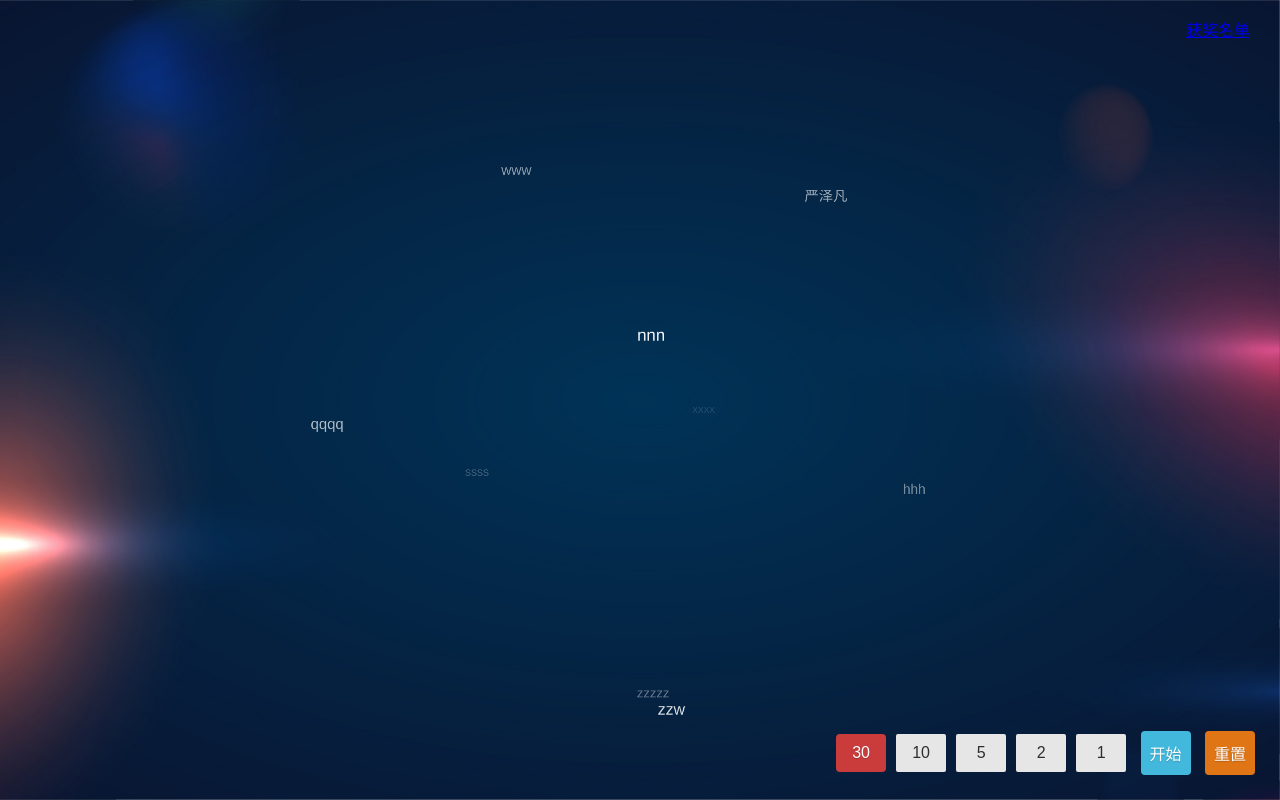
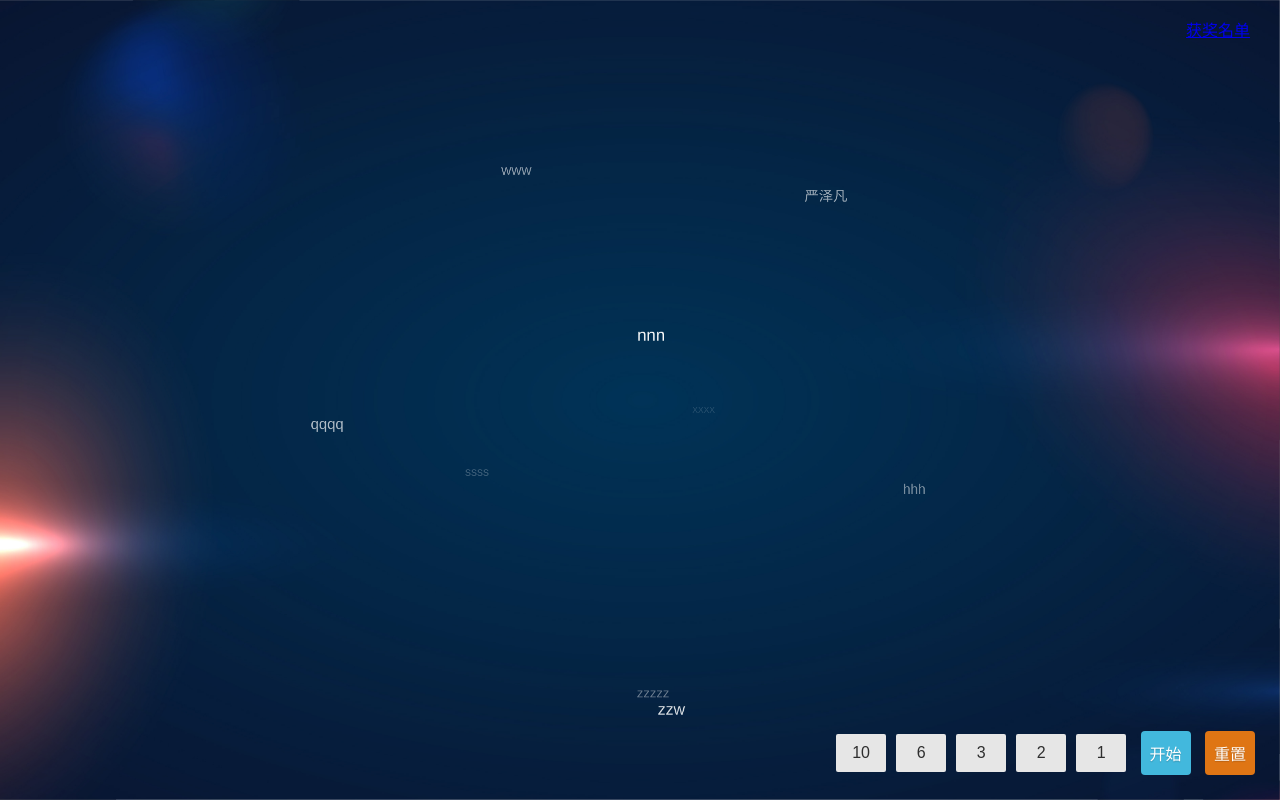
Before and after one commit to StevenJack1/lottery, a plain HTML site: page index.html in a window 1280 px wide. Drawn offline with Linux system fonts and the light colour scheme.

Commit message:
修改下抽奖人数

```diff
--- a/index.html
+++ b/index.html
@@ -219,7 +219,7 @@
                 selected: 30,
                 running: false,
                 btns: [
-                    30, 10, 5, 2, 1
+                    10, 6, 3, 2, 1
                 ]
             },
             mounted () {
```
